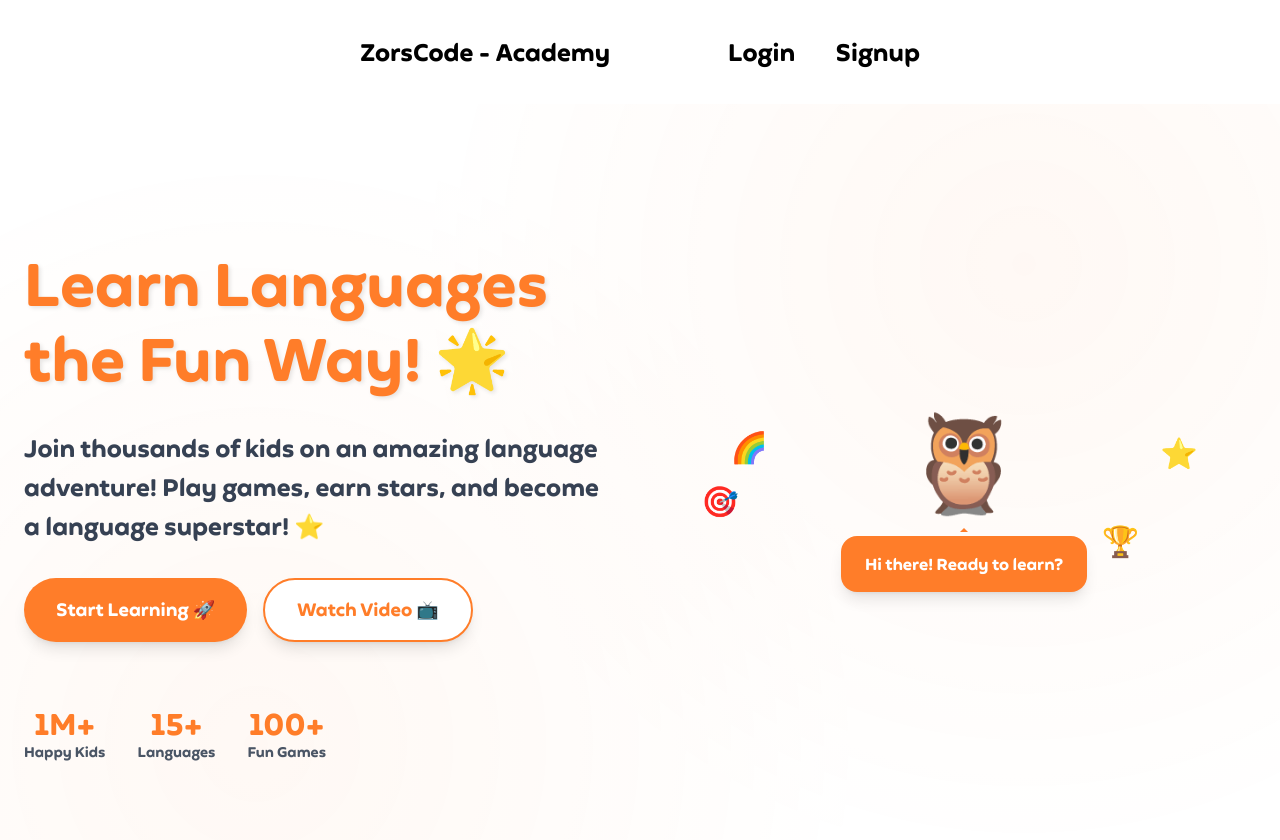
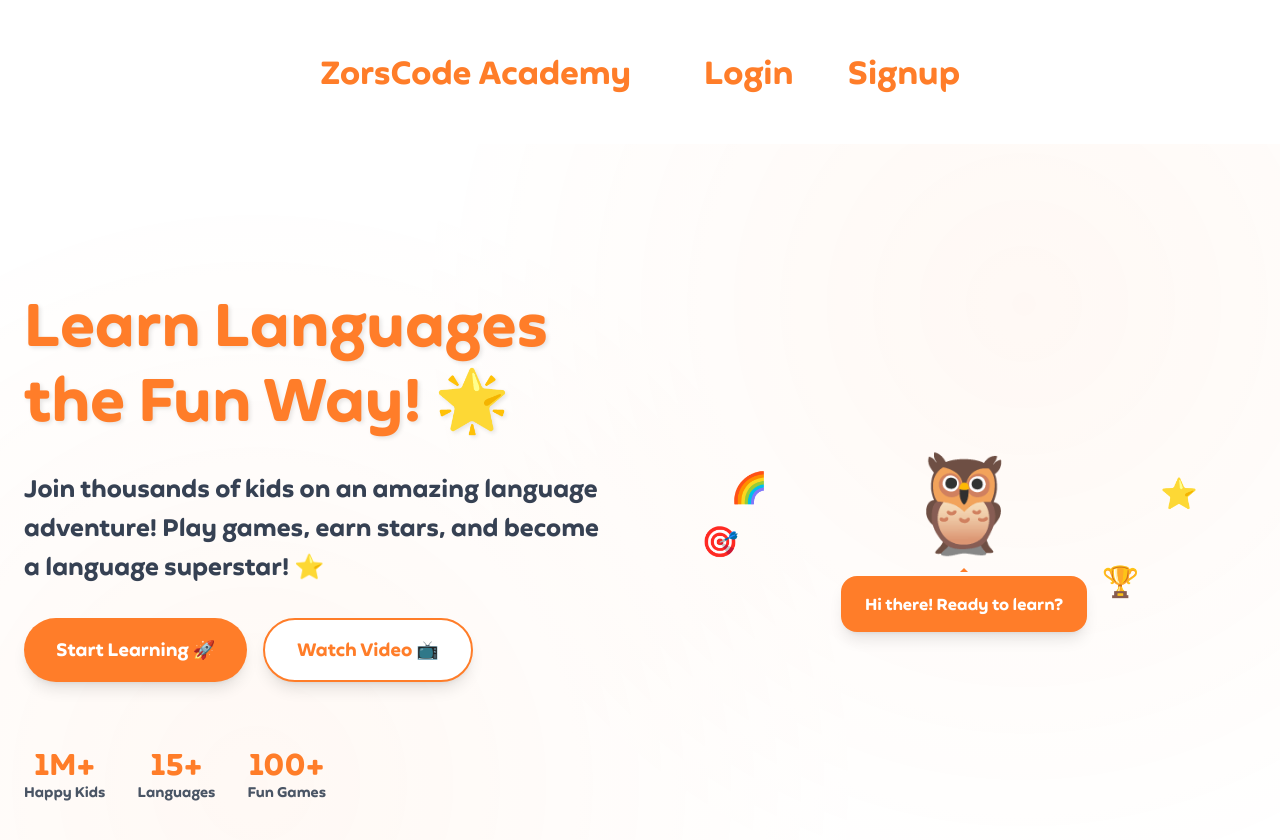
Before and after one commit to wahallu/SPM-Language-Learning, a Next.js app in the folder frontend/: page / in a window 1280 px wide. Shown: the top 840 px of the page. Built offline with nearby package versions, Linux system fonts and the light colour scheme.

Commit message:
Refactor code structure for improved readability and maintainability

```diff
--- a/frontend/src/app/Components/Header.jsx
+++ b/frontend/src/app/Components/Header.jsx
@@ -3,9 +3,9 @@
 
 const Header = () => {
   return (
-    <div className="flex justify-between items-center py-[1.5em] px-[15em] bg-white text-black text-2xl">
-      <div>ZorsCode - Academy</div>
-      <div className="flex justify-between w-[8em] text-2xl">
+    <div className="flex justify-between items-center py-[1.5em] px-[10em] bg-white text-[#FF7D29] text-[2em]">
+      <div>ZorsCode Academy</div>
+      <div className="flex justify-between w-[8em] text-[1em]">
         <div>Login</div>
         <div>Signup</div>
       </div>
```
Also changed, not shown: 1 other file (tests, documents, lock files or other folders).
